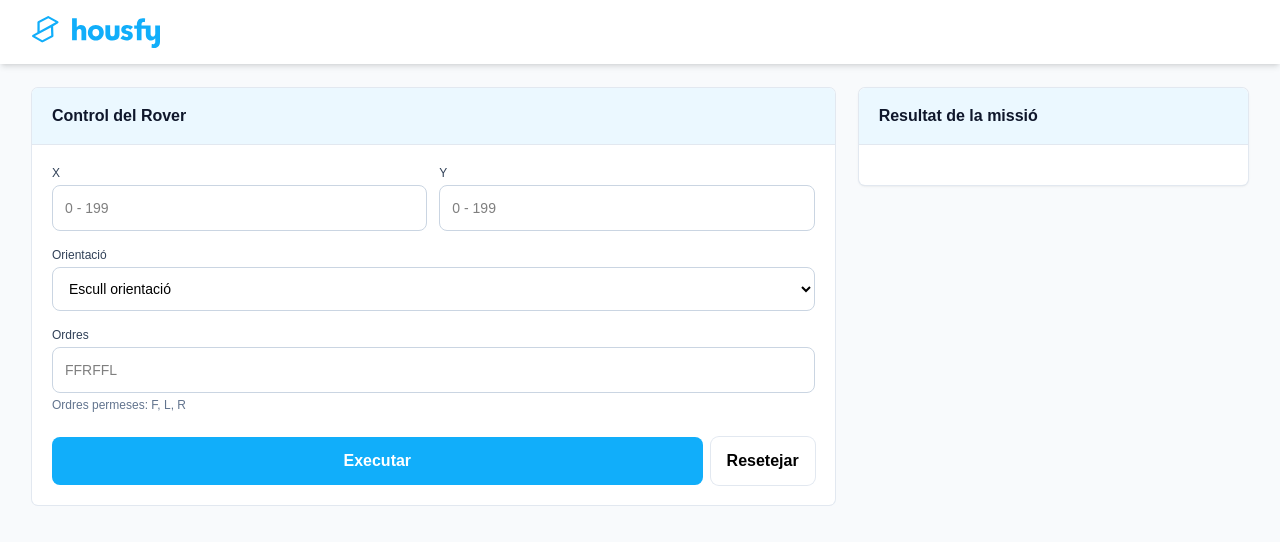
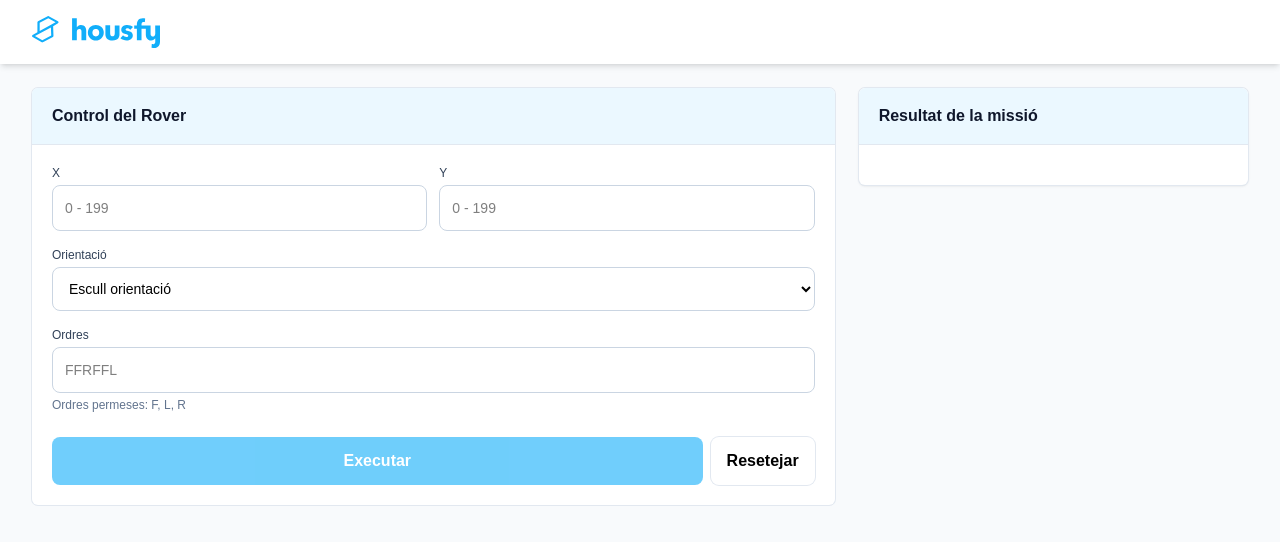
Before and after one commit to zeliuk/housfy-mars-rover-mission, a Vue app in the folder frontend/: page / in a window 1280 px wide. Shown: the top 542 px of the page. Built offline with nearby package versions, Linux system fonts and the light colour scheme.

Commit message:
Validation and touched state with inline errors

```diff
--- a/frontend/src/App.vue
+++ b/frontend/src/App.vue
@@ -1,5 +1,5 @@
 <script setup>
-import { reactive, ref } from "vue";
+import { reactive, computed, ref } from "vue";
 
 const loading = ref(false);
 const result = ref(null);
@@ -17,6 +17,37 @@ const rover = reactive({
   direction: "",
   commands: "",
 });
+
+const touched = reactive({
+  x: false,
+  y: false,
+  direction: false,
+  commands: false,
+});
+
+const errors = computed(() => {
+  const e = {};
+
+  if (rover.x === "" || rover.x < 0 || rover.x > 199) {
+    e.x = "La X ha d'estar entre 0 i 199";
+  }
+
+  if (rover.y === "" || rover.y < 0 || rover.y > 199) {
+    e.y = "La Y ha d'estar entre 0 i 199";
+  }
+
+  if (!["N", "E", "S", "W"].includes(rover.direction)) {
+    e.direction = "Escull una orientació vàlida";
+  }
+
+  if (!rover.commands || !/^[FLR]+$/i.test(rover.commands)) {
+    e.commands = "Només es permeten les ordres F, L i R";
+  }
+
+  return e;
+});
+
+const isValid = computed(() => Object.keys(errors.value).length === 0);
 </script>
 
 <template>
@@ -55,6 +86,7 @@ const rover = reactive({
             </div>
 
             <div class="p-5">
+              <div class="">
                 <form class="space-y-4">
                   <!-- Coordinates -->
                   <div class="grid grid-cols-2 gap-3">
@@ -65,9 +97,16 @@ const rover = reactive({
                       <input
                         v-model.number="rover.x"
                         type="number"
+                        @blur="touched.x = true"
                         placeholder="0 - 199"
                         class="mt-1 w-full rounded-lg border px-3 py-3 text-sm bg-white focus:outline-none focus:ring-2 focus:ring-blue-500 border-slate-300"
                       />
+                      <p
+                        v-if="touched.x && errors.x"
+                        class="text-xs text-red-600 mt-1"
+                      >
+                        {{ errors.x }}
+                      </p>
                     </div>
 
                     <div>
@@ -77,19 +116,27 @@ const rover = reactive({
                       <input
                         v-model.number="rover.y"
                         type="number"
+                        @blur="touched.y = true"
                         placeholder="0 - 199"
                         class="mt-1 w-full rounded-lg border px-3 py-3 text-sm bg-white focus:outline-none focus:ring-2 focus:ring-blue-500 border-slate-300"
                       />
+                      <p
+                        v-if="touched.y && errors.y"
+                        class="text-xs text-red-600 mt-1"
+                      >
+                        {{ errors.y }}
+                      </p>
                     </div>
                   </div>
 
                   <!-- Direction -->
                   <div>
-                  <label class="block text-xs font-medium text-slate-700"
-                    >Orientació</label
-                  >
+                    <label class="block text-xs font-medium text-slate-700">
+                      Orientació
+                    </label>
                     <select
                       v-model="rover.direction"
+                      @blur="touched.direction = true"
                       class="mt-1 w-full rounded-lg border px-3 py-3 text-sm bg-white focus:outline-none focus:ring-2 focus:ring-blue-500 border-slate-300"
                     >
                       <option value="">Escull orientació</option>
@@ -98,21 +145,37 @@ const rover = reactive({
                       <option value="S">Sud (S)</option>
                       <option value="W">Oest (W)</option>
                     </select>
+                    <p
+                      v-if="touched.direction && errors.direction"
+                      class="text-xs text-red-600 mt-1"
+                    >
+                      {{ errors.direction }}
+                    </p>
                   </div>
 
                   <!-- Commands -->
                   <div>
-                  <label class="block text-xs font-medium text-slate-700"
-                    >Ordres</label
-                  >
+                    <label class="block text-xs font-medium text-slate-700">
+                      Ordres
+                    </label>
                     <input
-                    v-model="rover.commands"
+                      :value="rover.commands"
+                      @input="
+                        rover.commands = $event.target.value.toUpperCase()
+                      "
                       type="text"
+                      @blur="touched.commands = true"
                       placeholder="FFRFFL"
                       class="mt-1 w-full rounded-lg border px-3 py-3 text-sm bg-white focus:outline-none focus:ring-2 focus:ring-blue-500 border-slate-300"
                     />
                     <p class="mt-1 text-xs text-slate-500">
                       Ordres permeses: F, L, R
+                    </p>
+                    <p
+                      v-if="touched.commands && errors.commands"
+                      class="text-xs text-red-600 mt-1"
+                    >
+                      {{ errors.commands }}
                     </p>
                   </div>
 
@@ -120,9 +183,12 @@ const rover = reactive({
                   <div class="flex gap-2 pt-2">
                     <button
                       type="button"
-                    class="cursor-pointer w-full rounded-lg bg-housfy px-4 py-3 text-md font-bold text-white transition"
+                      :disabled="!isValid || loading"
+                      @click="executeRover"
+                      class="cursor-pointer w-full rounded-lg bg-housfy px-4 py-3 text-md font-bold text-white transition disabled:bg-slate-200 disabled:text-white disabled:opacity-60 disabled:cursor-auto"
                     >
-                    Executar
+                      <span v-if="!loading">Executar</span>
+                      <span v-else>S'està executant...</span>
                     </button>
 
                     <button
@@ -133,6 +199,14 @@ const rover = reactive({
                     </button>
                   </div>
                 </form>
+              </div>
+
+              <div
+                v-if="apiError"
+                class="mt-4 rounded-lg bg-red-50 p-3 text-sm text-red-700"
+              >
+                {{ apiError }}
+              </div>
             </div>
           </div>
         </section>
```
Lines whose indentation alone changed are shown as unchanged.
